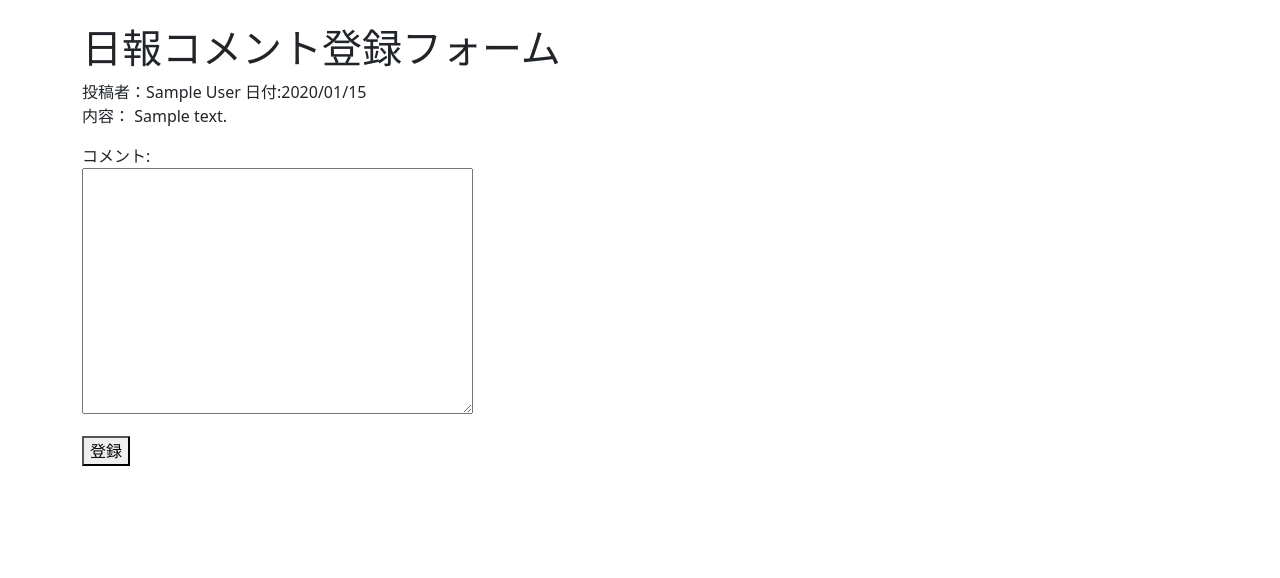
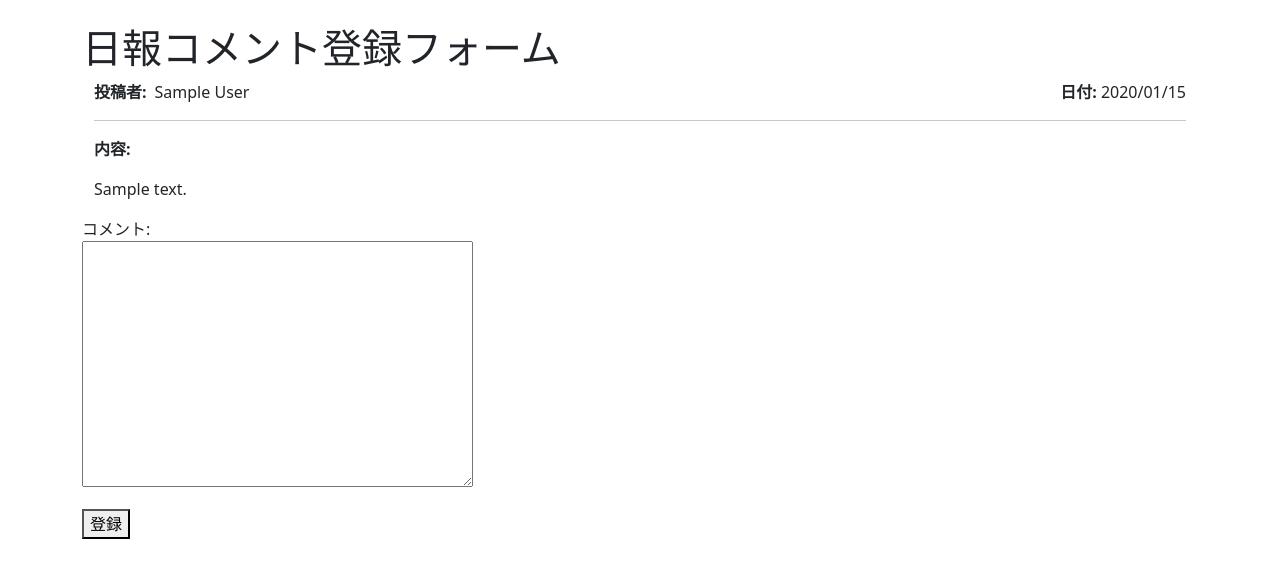
Before and after one commit to akiya-n2501/daily_report_system, a Django app: page /daily_reports/1/comment/new/ in a window 1280 px wide. Shown: the part 56-634 px from the top of the page. Run offline with Django 4.2, Linux system fonts and the light colour scheme; a user stored in the database is signed in; tables that the repository leaves empty hold one stand-in row (values such as "Sample post").

Commit message:
・テンプレートを編集しました。

```diff
--- a/daily_reports/templates/daily_reports/daily_reports_comment_new.html
+++ b/daily_reports/templates/daily_reports/daily_reports_comment_new.html
@@ -5,9 +5,23 @@
 {% block content %}
 <h1>日報コメント登録フォーム</h1>
 
-投稿者：{{employee_name}} 日付:{{ reported_on|date:"Y/m/d" }}<p>
+<div class="container">
+  <div class="row">
+      <div class="col-md-6 d-flex align-items-center">
+          <strong>投稿者: </strong> <span class="ms-2">{{ employee_name }}</span>
+      </div>
+      <div class="col-md-6 text-md-end text-start">
+          <strong>日付: </strong> <span>{{ reported_on|date:"Y/m/d" }}</span>
+      </div>
+  </div>
 
-内容： {{job_description}}
+  <hr> <!-- 区切り線 -->
+
+  <div class="content mt-3">
+      <p><strong>内容:</strong></p>
+      <p class="formatted-text">{{ job_description|linebreaksbr }}</p>
+  </div>
+</div>
 
 <form method="post">
   {% csrf_token %}
```
